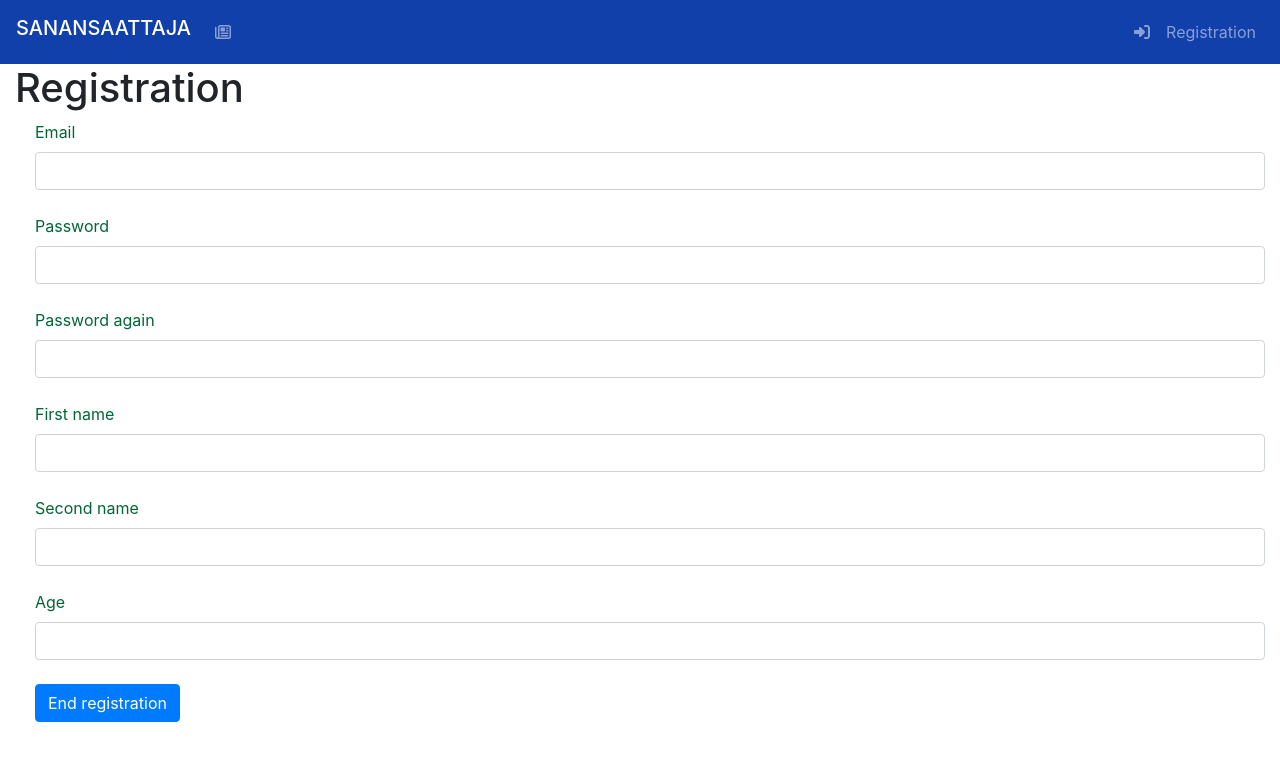
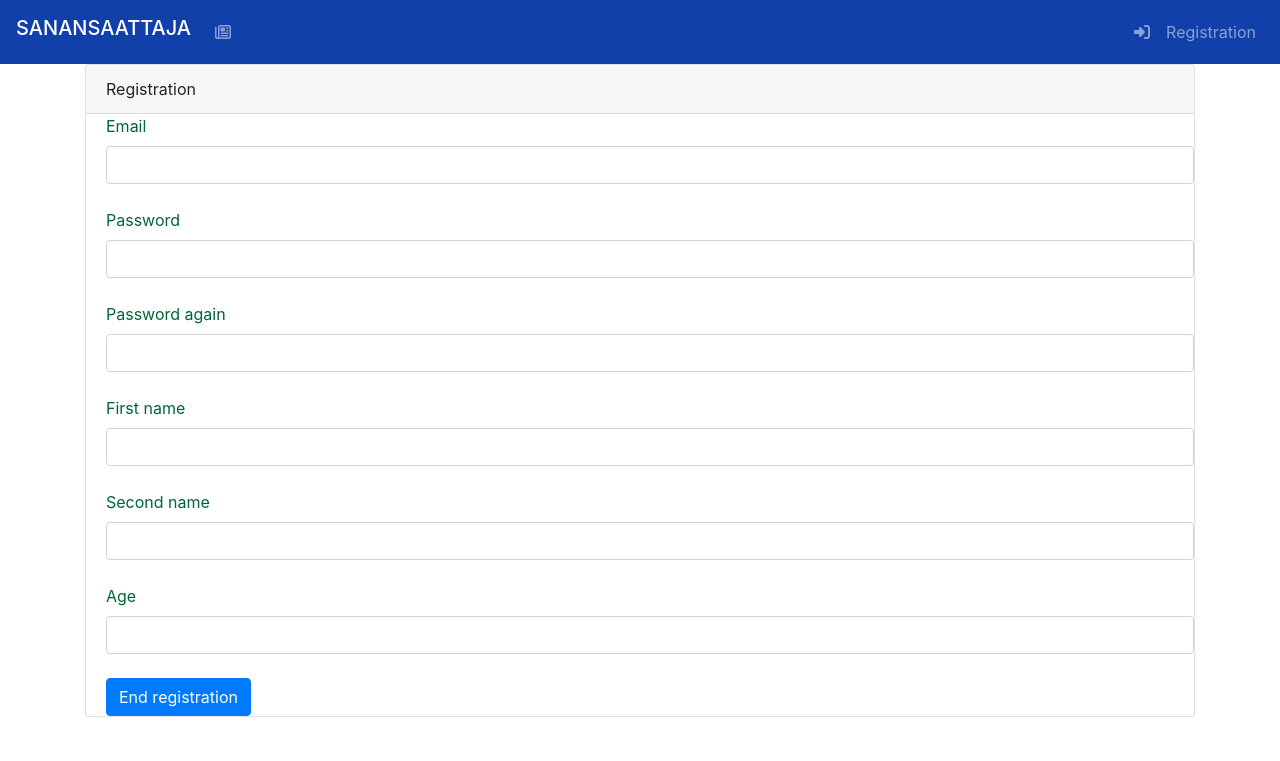
Before and after one commit to KEZKA/YL-WEB-PROJECT, a Flask app: page /register in a window 1280 px wide. Shown: the top 761 px of the page. Run offline with Flask 2, Linux system fonts and the light colour scheme; some libraries are stand-ins or nearby versions.

Commit message:
adds class container to forms

```diff
--- a/sanansaattaja/website/templates/message.html
+++ b/sanansaattaja/website/templates/message.html
@@ -1,7 +1,9 @@
 {% extends "base.html" %}
 
 {% block content %}
-<h1>Write message</h1>
+<div class="container">
+    <div class="card">
+        <header class="card-header">Write message</header>
         <form action="" method="post">
             {{ form.hidden_tag() }}
             {{ form.csrf_token }}
@@ -29,4 +31,6 @@
             <p>{{ form.submit(type="submit", class="btn btn-primary") }}</p>
             {{message}}
         </form>
+    </div>
+</div>
         {% endblock %}
--- a/sanansaattaja/website/templates/register.html
+++ b/sanansaattaja/website/templates/register.html
@@ -2,7 +2,9 @@
 <script src=""></script>
 
 {% block content %}
-<h1>Registration</h1>
+<div class="container">
+    <div class="card">
+        <header class="card-header">Registration</header>
         <form action="" method="post">
             {{ form.hidden_tag() }}
             {{ form.csrf_token }}
@@ -67,4 +69,6 @@
             <p>{{ form.submit(type="submit", class="btn btn-primary") }}</p>
             {{message}}
         </form>
+    </div>
+</div>
 {% endblock %}
```
Also changed, not shown: sanansaattaja/website/templates/post.html (+6 -2 lines), sanansaattaja/website/templates/private.html (+10 -2 lines). Lines whose indentation alone changed are shown as unchanged.
